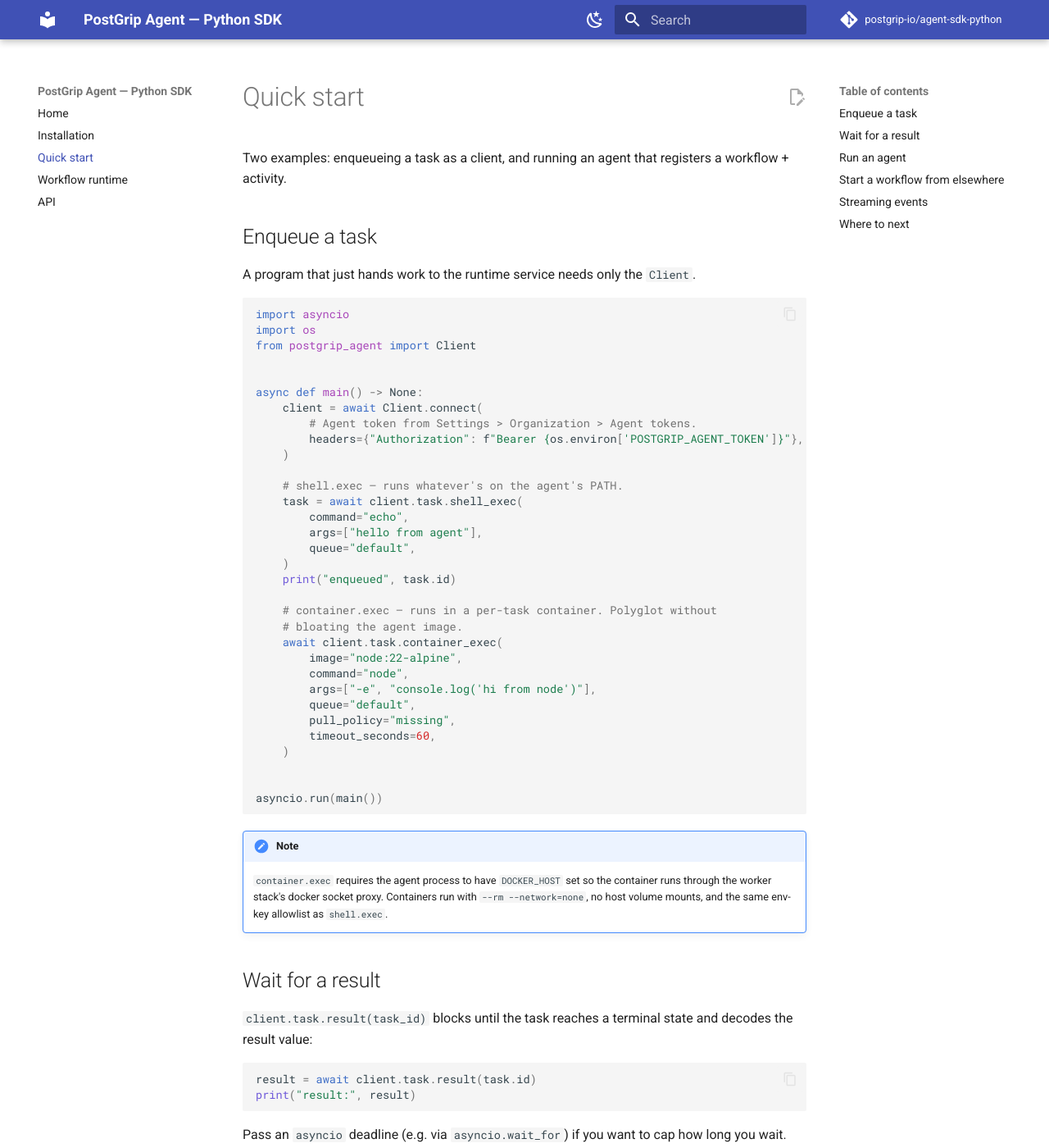
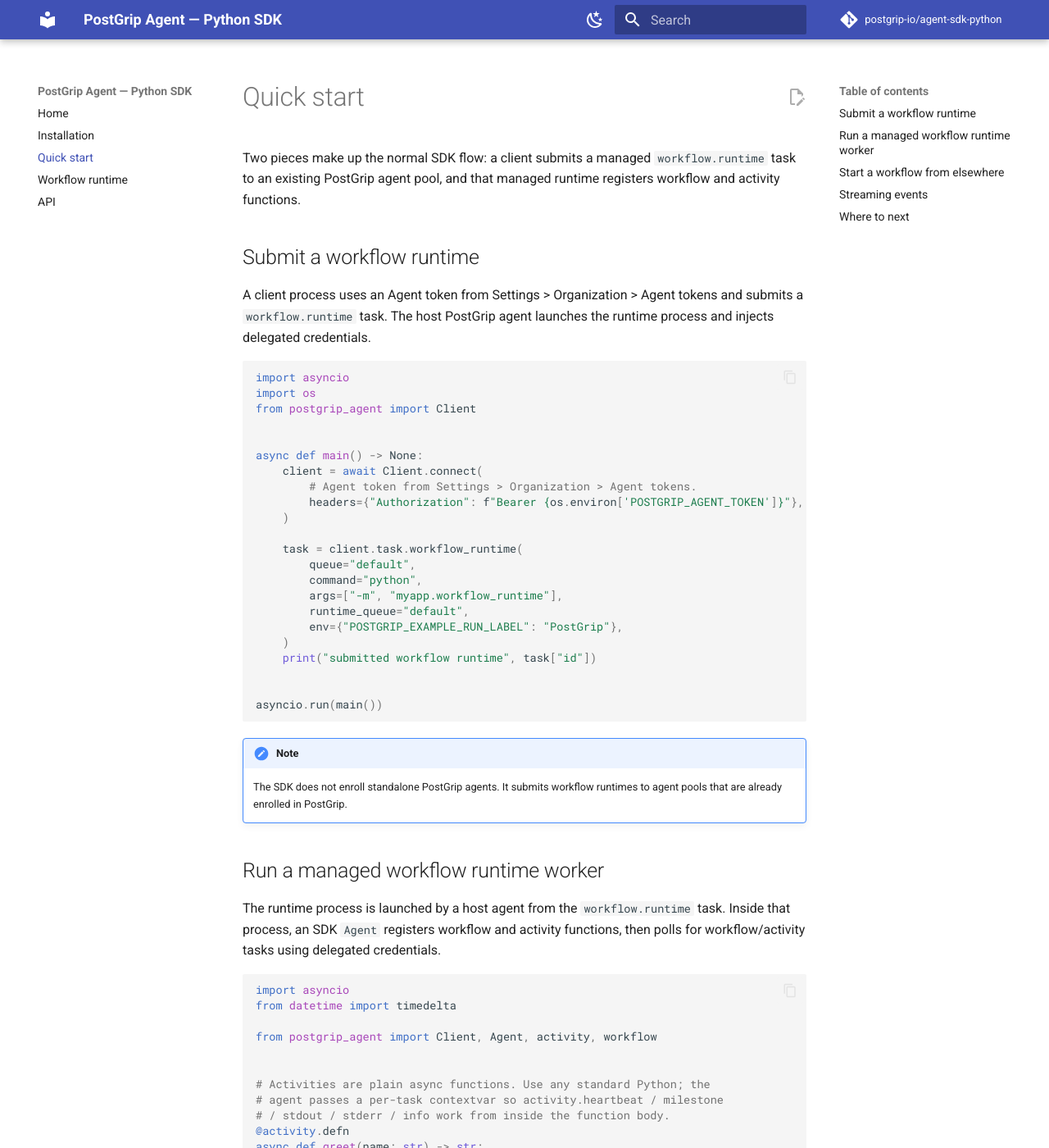
Before and after one commit to postgrip-io/agent-sdk-python, an MkDocs documentation site: the page built from docs/quickstart.md, in a window 1280 px wide and 1400 px high. Shown: the whole window at 82% size. Built offline with MkDocs 1.6.1 and Material for MkDocs 9.7.7, drawn with Linux system fonts in a browser that asks for light colours; comment, search, counter and statistics services are not loaded; some of the changed text lies outside the part shown.

Commit message:
docs: align SDK workflow runtime guidance

````diff
--- a/docs/quickstart.md
+++ b/docs/quickstart.md
@@ -1,10 +1,14 @@
 # Quick start
 
-Two examples: enqueueing a task as a client, and running an agent that registers a workflow + activity.
+Two pieces make up the normal SDK flow: a client submits a managed
+`workflow.runtime` task to an existing PostGrip agent pool, and that managed
+runtime registers workflow and activity functions.
 
-## Enqueue a task
+## Submit a workflow runtime
 
-A program that just hands work to the runtime service needs only the `Client`.
+A client process uses an Agent token from Settings > Organization > Agent tokens
+and submits a `workflow.runtime` task. The host PostGrip agent launches the
+runtime process and injects delegated credentials.
 
 ```python
 import asyncio
@@ -18,50 +22,30 @@
         headers={"Authorization": f"Bearer {os.environ['POSTGRIP_AGENT_TOKEN']}"},
     )
 
-    # shell.exec — runs whatever's on the agent's PATH.
-    task = await client.task.shell_exec(
-        command="echo",
-        args=["hello from agent"],
+    task = client.task.workflow_runtime(
         queue="default",
+        command="python",
+        args=["-m", "myapp.workflow_runtime"],
+        runtime_queue="default",
+        env={"POSTGRIP_EXAMPLE_RUN_LABEL": "PostGrip"},
     )
-    print("enqueued", task.id)
-
-    # container.exec — runs in a per-task container. Polyglot without
-    # bloating the agent image.
-    await client.task.container_exec(
-        image="node:22-alpine",
-        command="node",
-        args=["-e", "console.log('hi from node')"],
-        queue="default",
-        pull_policy="missing",
-        timeout_seconds=60,
-    )
+    print("submitted workflow runtime", task["id"])
 
 
 asyncio.run(main())
 ```
 
 !!! note
-    `container.exec` requires the agent process to have `DOCKER_HOST` set so the container runs through the worker stack's docker socket proxy. Containers run with `--rm --network=none`, no host volume mounts, and the same env-key allowlist as `shell.exec`.
+    The SDK does not enroll standalone PostGrip agents. It submits workflow runtimes to agent pools that are already enrolled in PostGrip.
 
-## Wait for a result
+## Run a managed workflow runtime worker
 
-`client.task.result(task_id)` blocks until the task reaches a terminal state and decodes the result value:
-
-```python
-result = await client.task.result(task.id)
-print("result:", result)
-```
-
-Pass an `asyncio` deadline (e.g. via `asyncio.wait_for`) if you want to cap how long you wait.
-
-## Run an agent
-
-Agents register workflow and activity functions, then poll the runtime service for tasks.
+The runtime process is launched by a host agent from the `workflow.runtime`
+task. Inside that process, an SDK `Agent` registers workflow and activity
+functions, then polls for workflow/activity tasks using delegated credentials.
 
 ```python
 import asyncio
-import os
 from datetime import timedelta
 
 from postgrip_agent import Client, Agent, activity, workflow
@@ -91,10 +75,8 @@
 
 
 async def main() -> None:
-    client = await Client.connect(
-        # Agent token from Settings > Organization > Agent tokens.
-        headers={"Authorization": f"Bearer {os.environ['POSTGRIP_AGENT_TOKEN']}"},
-    )
+    # The host agent injects delegated runtime credentials.
+    client = await Client.connect()
 
     agent = Agent(
         client,
@@ -103,9 +85,9 @@
         activities=[greet],
     )
 
-    # run_until pairs starting an agent with awaiting a workflow handle —
-    # convenient for scripts. For long-lived workers, use agent.run() and
-    # wire your own shutdown signaling.
+    # run_until pairs starting the runtime worker with awaiting a workflow
+    # handle. For long-lived runtimes, use agent.run() and wire your own
+    # shutdown signaling.
     handle = await client.execute_workflow(
         SayHelloWorkflow,
         "PostGrip",
@@ -119,7 +101,7 @@
 asyncio.run(main())
 ```
 
-The agent loops forever (or until cancelled), leasing tasks from the configured queue, heartbeating each leased task, and dispatching to your registered functions. Concurrency is bounded by `max_concurrent_tasks` (default 4).
+The SDK `Agent` loops forever inside the managed runtime, leasing tasks from the configured queue, heartbeating each leased task, and dispatching to your registered functions. Concurrency is bounded by `max_concurrent_tasks` (default 4).
 
 ## Start a workflow from elsewhere
 
````
Also changed, not shown: README.md (+3 -22 lines), example/README.md (+3 -3 lines), 3 other files.
